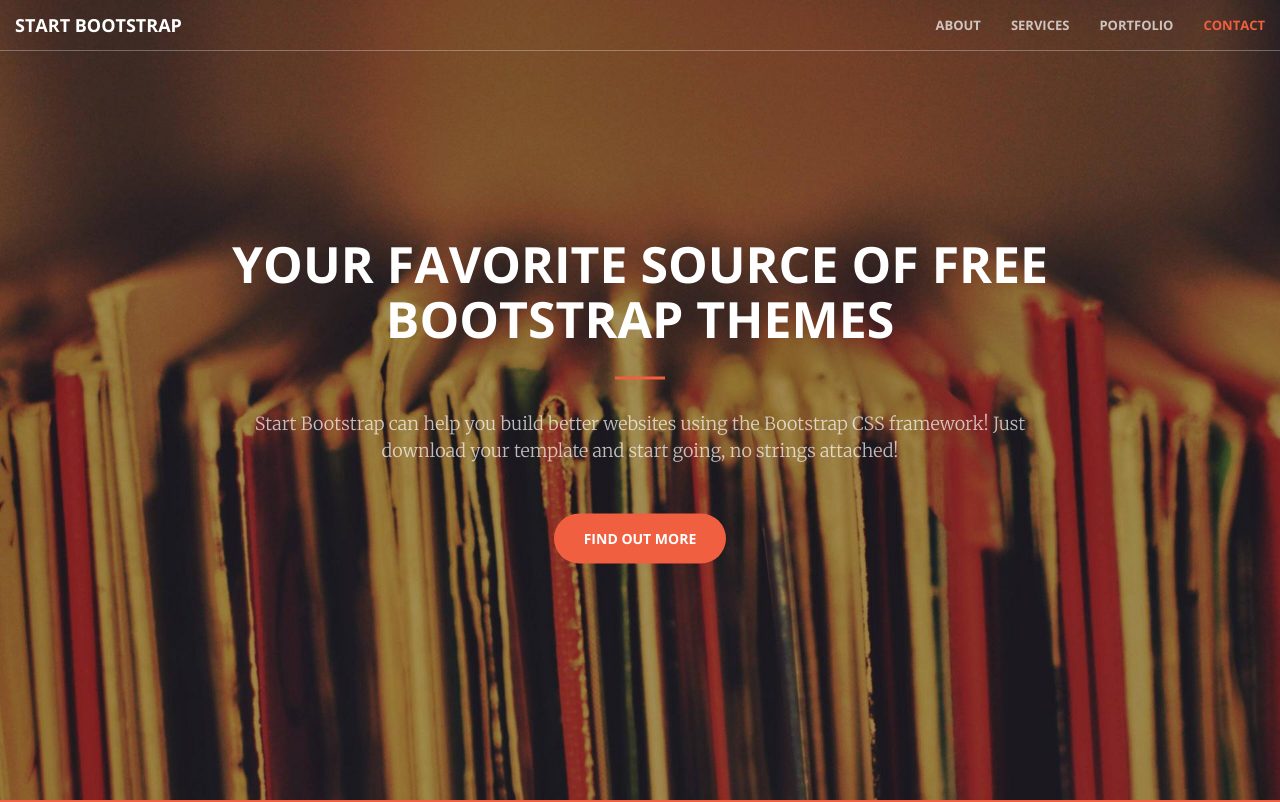
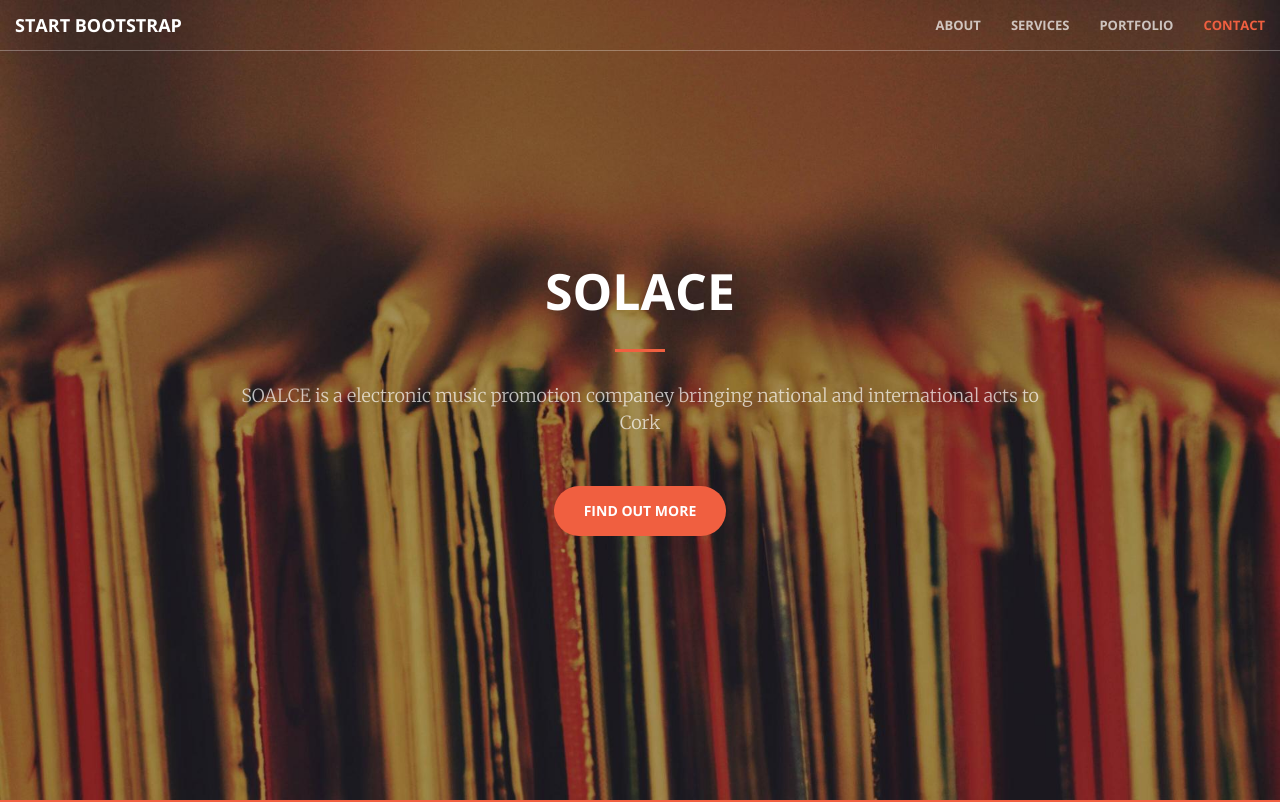
Before and after one commit to JackHanley26/jackhanley26.github.io, a website: page index.html in a window 1280 px wide. Shown: the top 802 px of the page. Drawn offline with nearby package versions, Linux system fonts and the light colour scheme.

Commit message:
updated name

```diff
--- a/index.html
+++ b/index.html
@@ -71,9 +71,9 @@
     <header>
         <div class="header-content">
             <div class="header-content-inner">
-                <h1 id="homeHeading">Your Favorite Source of Free Bootstrap Themes</h1>
+                <h1 id="homeHeading">SOLACE</h1>
                 <hr>
-                <p>Start Bootstrap can help you build better websites using the Bootstrap CSS framework! Just download your template and start going, no strings attached!</p>
+                <p>SOALCE is a electronic music promotion companey bringing national and international acts to Cork</p>
                 <a href="#about" class="btn btn-primary btn-xl page-scroll">Find Out More</a>
             </div>
         </div>
```
